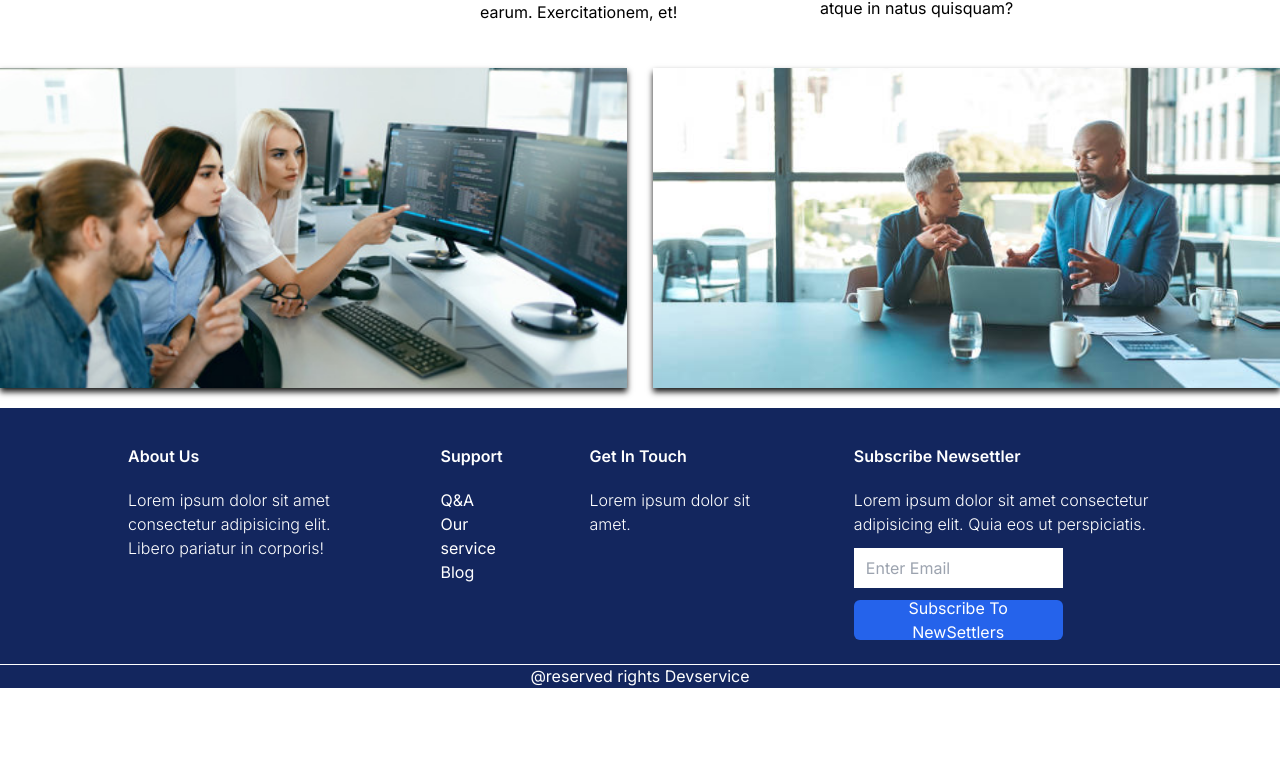
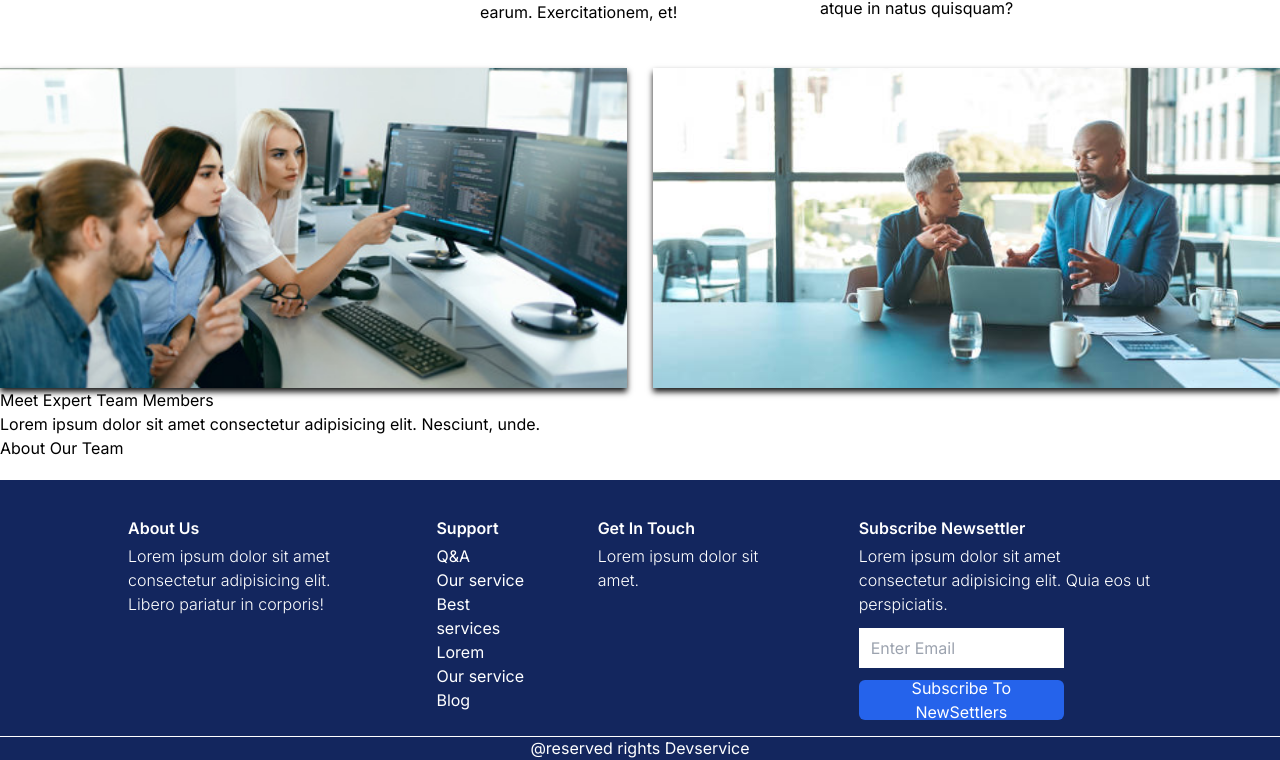
Before and after one commit to tchasinga/devservice, a Next.js app: page / in a window 1280 px wide. Shown: the part 1302-2062 px from the top of the page. Before the commit the page ends 1990 px from the top, so only its background shows below. Built offline with nearby package versions, Linux system fonts and the light colour scheme.

Commit message:
Modify about section

```diff
--- a/src/app/Components/About.jsx
+++ b/src/app/Components/About.jsx
@@ -3,7 +3,7 @@ import React from "react";
 function About() {
   return (
     <div className="bg-black h-screen w-full">
-      <div className="about-section h-[30vh] w-full relative">
+      <div className="about-section h-[30vh] w-full relative bg-fixed">
         <div className="absolute inset-0 bg-sky-800 opacity-20"></div>
         <div className="relative flex justify-center items-center h-full w-full">
           <h1 className="text-white text-4xl font-semibold">About Us</h1>
--- a/src/app/Components/Footer.jsx
+++ b/src/app/Components/Footer.jsx
@@ -6,26 +6,31 @@ function Footer() {
       <div className="flex flex-row gap-16 h-[30vh] w-[80%] justify-center">
         <div className="w-[25%] ">
           <h2 className="font-semibold">About Us</h2>
-          <p className="mt-5 font-light">
+          <p className="mt-1 font-light">
             Lorem ipsum dolor sit amet consectetur adipisicing elit. Libero
             pariatur in corporis!
           </p>
         </div>
         <div className="w-fit">
           <h2 className="font-semibold">Support</h2>
-          <ul className="mt-5">
+          <ul className="mt-1">
             <li>Q&A</li>
+            <li>Our service</li>
+            <li>
+              <a>Best services</a>
+            </li>
+            <li>Lorem</li>
             <li>Our service</li>
             <li>Blog</li>
           </ul>
         </div>
         <div className="w-fit">
           <h2 className="font-semibold">Get In Touch</h2>
-          <p className="mt-5 font-light">Lorem ipsum dolor sit amet.</p>
+          <p className="mt-1 font-light">Lorem ipsum dolor sit amet.</p>
         </div>
         <div className="w-[30%]">
           <h2 className="font-semibold">Subscribe Newsettler</h2>
-          <p className="mt-5 font-light">
+          <p className="mt-1 font-light">
             Lorem ipsum dolor sit amet consectetur adipisicing elit. Quia eos ut
             perspiciatis.
           </p>
--- a/src/app/Components/Team.jsx
+++ b/src/app/Components/Team.jsx
@@ -1,7 +1,21 @@
 import React from "react";
 
 function Team() {
-  return <div>Team</div>;
+  return (
+    <div>
+      <div>
+        <h1>Meet Expert Team Members</h1>
+        <p>
+          Lorem ipsum dolor sit amet consectetur adipisicing elit. Nesciunt,
+          unde.
+        </p>
+        <button>About Our Team</button>
+      </div>
+      <div></div>
+      <div></div>
+      <div></div>
+    </div>
+  );
 }
 
 export default Team;
--- a/src/app/globals.css
+++ b/src/app/globals.css
@@ -6,6 +6,10 @@
   --foreground-rgb: 0, 0, 0;
   --background-start-rgb: 214, 219, 220;
   --background-end-rgb: 255, 255, 255;
+}
+
+html {
+  scroll-behavior: smooth;
 }
 
 .bg-blacking {
--- a/src/app/page.jsx
+++ b/src/app/page.jsx
@@ -2,6 +2,7 @@ import Image from "next/image";
 import Keeper from "./Components/Keeper";
 import About from "./Components/About";
 import Footer from "./Components/Footer";
+import Team from "./Components/Team";
 
 export default function Home() {
   return (
@@ -17,6 +18,9 @@ export default function Home() {
 
       {/* All the footer section TRACY MIRANJA...*/}
       <div>
+        <Team />
+      </div>
+      <div>
         <Footer />
       </div>
     </>
```
